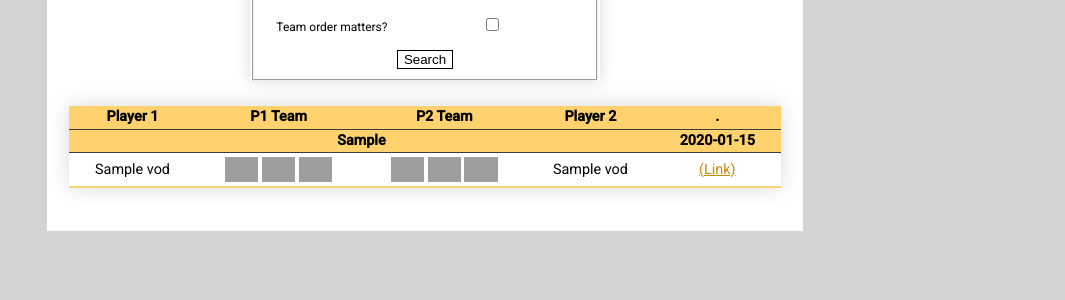
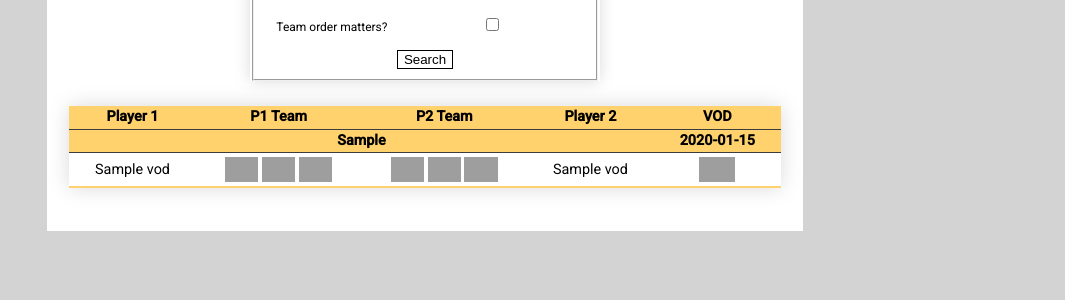
Before and after one commit to hugh-braico/slowtrainroll.in, a Django app: page / in a window 1280 px wide. Shown: the part 432-732 px from the top of the page, without its empty margins (215-1280 px from the left). Run offline with Django 3.2, Linux system fonts and the light colour scheme; tables that the repository leaves empty hold one stand-in row (values such as "Sample post"); style sheets or scripts are compiled from the project's sources; grey boxes are pictures that could not be loaded.

Commit message:
add a cute youtube clickable button, also run style.css through dos2unix (sorry)

```diff
--- a/viewer/models.py
+++ b/viewer/models.py
@@ -94,7 +94,7 @@ class Vod(models.Model):
         p2team = icon_html.format(self.p2char1) + \
                 (icon_html.format(self.p2char2) if self.p2char2 != "N" else "") + \
                 (icon_html.format(self.p2char3) if self.p2char3 != "N" else "")
-        link_html = f"<a href=\"{self.url}\">(Link)</a>"
+        link_html = f'<a href="{self.url}" class="yt_button"></a>'
         return f"<tr>" \
                    f"<td class=\"name p1\">{self.p1name}</td>" \
                    f"<td class=\"team p1\">{p1team}</td>" \
--- a/viewer/static/viewer/style.less
+++ b/viewer/static/viewer/style.less
@@ -83,12 +83,25 @@ tbody tr:last-of-type {
     border-bottom: 2px solid .colour(table-header)[];
 }
 
-a {
-    color: #CC8B00;
+table tbody .event{
+    background: .colour(table-header)[];
 }
 
-table tbody .event{
-    background: .colour(table-header)[];
+.yt_button {
+    background: url("ui_images/yt_button.png") no-repeat;
+    background-position: 0 0;
+    vertical-align: middle;
+    display: inline-block;
+    width: 36px;
+    height: 25px;
+}
+
+.yt_button:hover {
+    background-position: 0 -25px;
+}
+
+.yt_button:active {
+    background-position: 0 -50px;
 }
 
 .switch{
--- a/viewer/templates/viewer/index.html
+++ b/viewer/templates/viewer/index.html
@@ -36,7 +36,7 @@
           <th>P1 Team</th>
           <th>P2 Team</th>
           <th>Player 2</th>
-          <th>.</th>
+          <th>VOD</th>
         </tr>
       {% for v in vods %}
         {% ifchanged v.event %}
```
Also changed, not shown: viewer/static/viewer/icons_emoji/BW.png.
